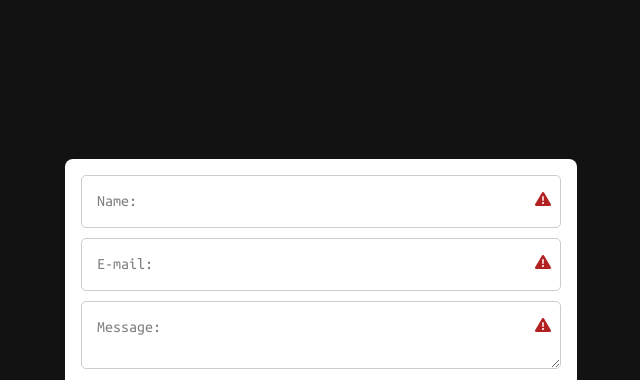
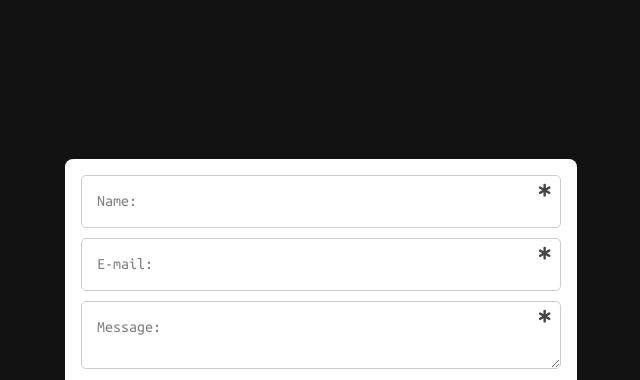
Before and after one commit to ianmontesdev/react-portfolio, a React (Vite) app: page /contact in a window 1280 px wide. Shown: the top 380 px of the page, without its empty margins (319-959 px from the left). Built offline with nearby package versions, Linux system fonts and the light colour scheme.

Commit message:
fixed an issue with the mail validation allowing empty emails to be sent after changing validName, validEmail and validMessage states from true false to a numeric value

```diff
--- a/src/assets/css/Contact.css
+++ b/src/assets/css/Contact.css
@@ -99,6 +99,12 @@ form i {
   color: firebrick;
 }
 
+.feedback-start {
+  color: var(--medium);
+  font-size: 0.8rem;
+  top: 10px;
+}
+
 .feedback-valid {
   color: rgb(123, 190, 123);
 }
--- a/src/components/Contact.jsx
+++ b/src/components/Contact.jsx
@@ -8,9 +8,9 @@ const Contact = () => {
   const [sendState, setSendState] = useState(0);
   const [sendMsg, setSendMsg] = useState("");
 
-  const [nameValid, setNameValid] = useState(false);
-  const [emailValid, setEmailValid] = useState(false);
-  const [messageValid, setMessageValid] = useState(false);
+  const [nameValid, setNameValid] = useState(2);
+  const [emailValid, setEmailValid] = useState(2);
+  const [messageValid, setMessageValid] = useState(2);
 
   useEffect(() => {
     switch (sendState) {
@@ -72,33 +72,34 @@ const Contact = () => {
       );
   };
 
+  let startFeedback = "fa-solid fa-star-of-life feedback-start";
   let invalidFeedback = "fa-solid fa-triangle-exclamation";
   let validFeedback = "fa-solid fa-check feedback-valid";
 
   function validateName() {
     form.current.contact_name.value.length !== 0
-      ? setNameValid(true)
-      : setNameValid(false);
+      ? setNameValid(1)
+      : setNameValid(0);
   }
 
   function validateEmail() {
     form.current.contact_email.value.length !== 0 &&
     /^[\w-.]+@([\w-]+\.)+[\w-]{2,4}$/.test(form.current.contact_email.value)
-      ? setEmailValid(true)
-      : setEmailValid(false);
+      ? setEmailValid(1)
+      : setEmailValid(0);
   }
 
   function validateMessage() {
     form.current.message.value.length !== 0
-      ? setMessageValid(true)
-      : setMessageValid(false);
+      ? setMessageValid(1)
+      : setMessageValid(0);
   }
 
   function validateData(e) {
     validateName();
     validateEmail();
     validateMessage();
-    if (nameValid && emailValid && messageValid) {
+    if (nameValid == 1 && emailValid == 1 && messageValid == 1) {
       sendEmail(e);
     } else {
       e.preventDefault();
@@ -132,7 +133,15 @@ const Contact = () => {
             }}
           />
           <label htmlFor="contact_name">Name:</label>
-          <i className={nameValid ? validFeedback : invalidFeedback}></i>
+          <i
+            className={
+              nameValid == 0
+                ? invalidFeedback
+                : nameValid == 1
+                ? validFeedback
+                : startFeedback
+            }
+          ></i>
         </fieldset>
         <fieldset>
           <input
@@ -144,7 +153,15 @@ const Contact = () => {
             }}
           />
           <label htmlFor="contact_email">E-mail:</label>
-          <i className={emailValid ? validFeedback : invalidFeedback}></i>
+          <i
+            className={
+              emailValid == 0
+                ? invalidFeedback
+                : emailValid == 1
+                ? validFeedback
+                : startFeedback
+            }
+          ></i>
         </fieldset>
         <fieldset>
           <textarea
@@ -155,7 +172,15 @@ const Contact = () => {
             }}
           />
           <label htmlFor="message">Message:</label>
-          <i className={messageValid ? validFeedback : invalidFeedback}></i>
+          <i
+            className={
+              messageValid == 0
+                ? invalidFeedback
+                : messageValid == 1
+                ? validFeedback
+                : startFeedback
+            }
+          ></i>
         </fieldset>
         <fieldset id="sendBtn">
           <input type="submit" value="Send" />
```
